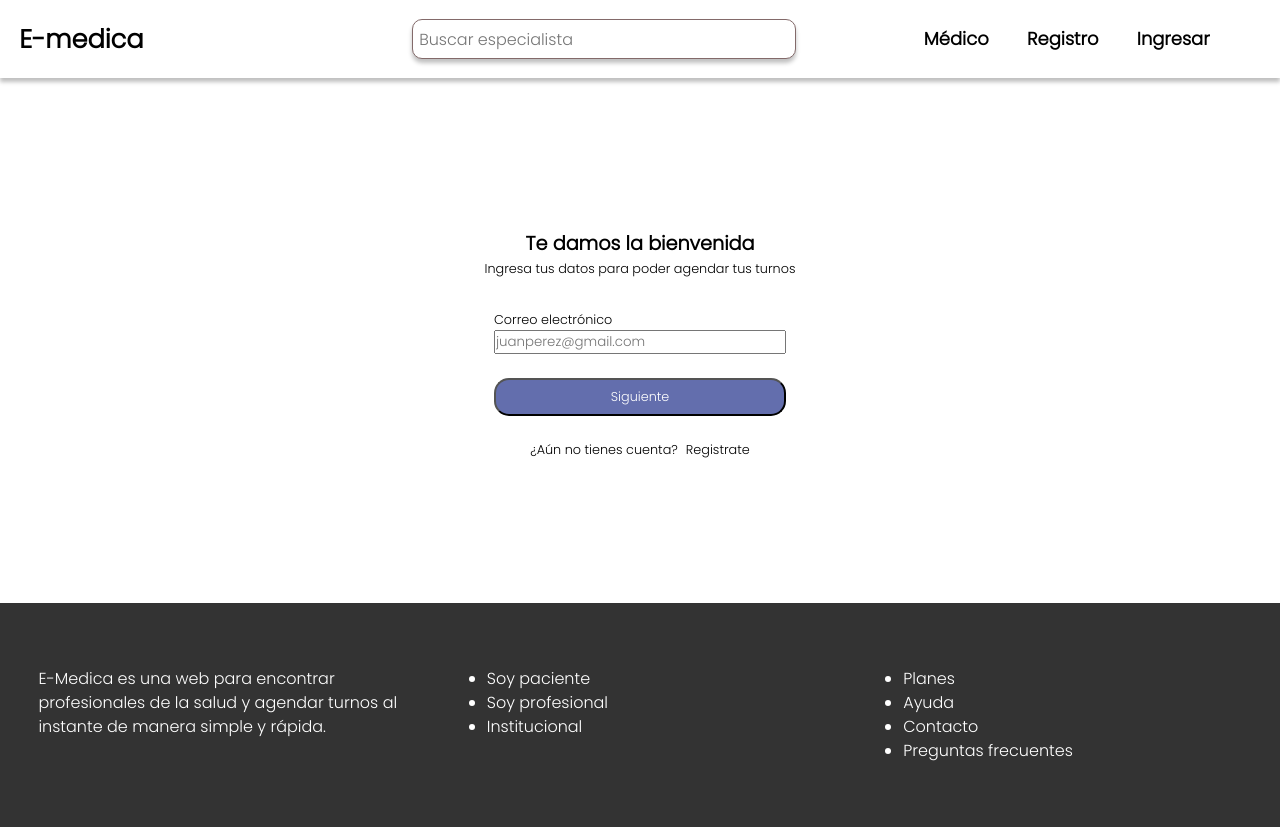
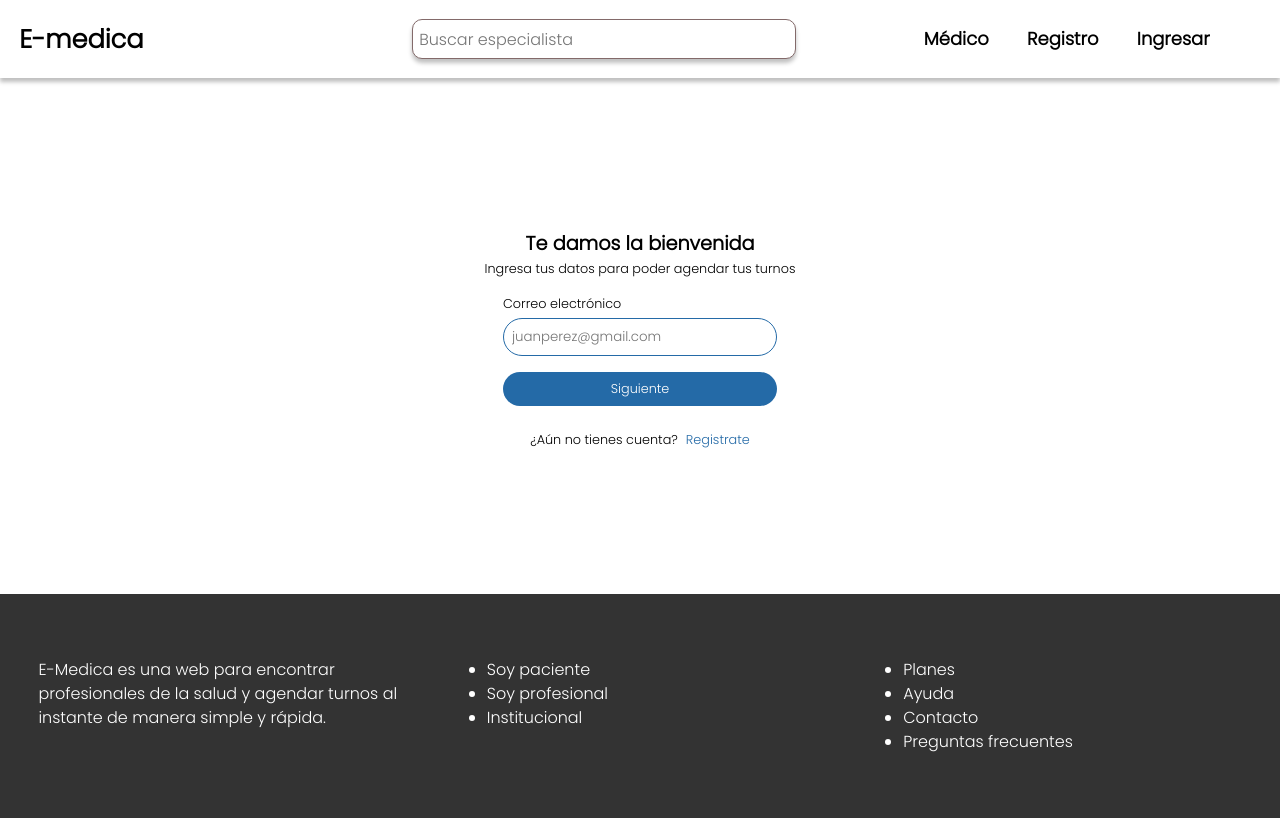
Before and after one commit to No-Country/NC-C11-31-E-Medica, a Next.js app in the folder client/: page /login in a window 1280 px wide. Built offline with nearby package versions, Linux system fonts and the light colour scheme.

Commit message:
fix[frontend]: fixing login page errors

```diff
--- a/client/src/app/login/components/form-login/Form-input-login.jsx
+++ b/client/src/app/login/components/form-login/Form-input-login.jsx
@@ -1,6 +1,6 @@
 import React from 'react'
 
-const FormInputLogin = ({inputValue}) => {
+const FormInputLogin = ({inputValue, ...props}) => {
   return (
     <div className='login-form-cont'>
         <label className='login-form-label'>{inputValue.label}</label>
@@ -9,7 +9,7 @@ const FormInputLogin = ({inputValue}) => {
             type={inputValue.type}
             placeholder={inputValue.placeholder}
             className={`${inputValue.className}`}
-
+            {...inputValue.Form}
         />
     </div>
   )
--- a/client/src/app/login/components/form-login/Form-submit-login.jsx
+++ b/client/src/app/login/components/form-login/Form-submit-login.jsx
@@ -4,72 +4,87 @@ import FormInputLogin from './Form-input-login';
 
 const FormSubmitLogin = () => {
 
-  const[inputClassName, setInputClassName] = useState(true)
-
-  const handlerChangeClassName = ()=> {
-    setInputClassName(!inputClassName)
-  }
+  const[firstStep, setFirstStep] = useState(true)
+  const[data, setData] = useState('')
+  console.log('estado', data)
 
   const{
     register,
     formState: { errors },
     handleSubmit
   } = useForm();
+  console.log('errors:', errors)
 
   const onSubmit = (data) =>{
-    console.log(data)
+    setData(data)
+    console.log('data',data)
+  }
+
+  const handlerChangeFistStep = ()=> {
+    data.email &&
+    setFirstStep(!firstStep)
   }
 
   return (
+    <div className='login-form-submit-cont'>
+      <form onSubmit={handleSubmit(onSubmit)}>
+        {
+          firstStep ?
           <div>
-        <form onSubmit={handleSubmit(onSubmit)}>
-        <div className={`${inputClassName ? 'login-form-email-cont-true' : 'login-form-email-cont-false'}`}>
             <FormInputLogin
             inputValue={{
               label: 'Correo electrónico',
               name: 'email',
               type: 'email',
-            placeholder: 'juanperez@gmail.com'
-          }}
-          { ...register('email', {
-            required: {
+              placeholder: 'juanperez@gmail.com',
+              Form:{
+                ...register('email',{
+                  required:{
                     value: true,
                     message: 'Ingrese un email para continuar'
                   }
                 })
-          }/>
+              }
+            }}
+            />
             {errors.email?.type === 'required' && (
             <span className='login-form-errors'>
             {errors.email?.message}
             </span>
           )}
-          <button className='login-form-button-next' onClick={handlerChangeClassName}>Siguiente</button>
+          <div className='login-form-button-cont'>
+            <button className='login-form-button-next' disabled={errors.email?.type} onClick={handlerChangeFistStep}>Siguiente</button>
           </div>
-
-        <div className={`${inputClassName ? 'login-form-password-cont-false' : 'login-form-password-cont-true'}`}>
+          </div>
+          :
+          <div>
             <FormInputLogin
             inputValue={{
               label: 'Contraseña',
               name: 'password',
               type: 'password',
-          }}
-          { ...register(
-            'password', {
-              required: {
+              Form:{
+                ...register('password',{
+                  required:{
                     value: true,
-                message: 'Ingrese una contraseña para ingresar'
+                    message: 'Ingrese su clave para ingresar'
                   }
                 })
-          }/>
+              }
+            }}
+            />
             {errors.password?.type === 'required' && (
             <span className='login-form-errors'>
             {errors.password?.message}
             </span>
           )}
-          <button className='login-form-button-back' onClick={handlerChangeClassName}>Volver</button>
+          <div className='login-form-button-cont'>
+            <button className='login-form-button-back' onClick={handlerChangeFistStep}>Volver</button>
             <button type='submit' className='login-form-button-submit'>Ingresar</button>
-          <a>¿Olvidaste tu clave?</a>
+            <a className='login-form-forget-password'>¿Olvidaste tu contraseña?</a>
           </div>
+          </div>
+        }
       </form>
     </div>
   )
--- a/client/src/app/login/components/form-login/_form-login.scss
+++ b/client/src/app/login/components/form-login/_form-login.scss
@@ -6,10 +6,14 @@
     &-cont{
         display: flex;
         flex-direction: column;
-        margin: 1rem;
         width: 100%;
+        margin-top: 1rem;
         input{
             width: 100%;
+            border-radius: 1.875rem;
+            border: 0.0625rem solid #246AA7;
+            padding-left: 0.5rem;
+            padding: clamp(0.5rem, 0.5vw, 1rem);;
         }
     }
     h2{
@@ -19,7 +23,8 @@
         font-size: clamp(0.6rem, 1vw, 3rem);
     }
     &-label{
-        font-size: clamp(0.6rem, 1vw, 3rem);
+        font-size: clamp(0.7rem, 1vw, 3rem);
+        padding-bottom: 0.3rem;
     }
     &-email-cont{
         &-false{
@@ -51,12 +56,23 @@
         cursor: pointer;
         font-size: clamp(0.6rem, 1.5vw, 2rem);
         padding: clamp(0.5rem, 0.5vw, 1rem);
-        background-color: #0012799c;
+        background-color: #246AA7;
         color: #fff;
         transition: 0.5s ease-in-out;
-        border-radius: 15px;
+        border-radius: 1.875rem;
         width: 100%;
-        margin:0.5rem;
+        margin-bottom: 1.5rem;
+        border: none;
+    }
+    &-button-cont{
+        display: flex;
+        flex-direction: column;
+        align-items: center;
+        margin-top: 1rem;
+        a{
+            font-size: clamp(0.6rem, 1vw, 3rem);
+            color:#246AA7;
+        }
     }
     &-errors{
         color:red;
@@ -74,6 +90,7 @@
         margin-left: 0.5rem;
         cursor: pointer;
         font-size: clamp(0.6rem, 1vw, 3rem);
+        color:#246AA7;
     }
 }
 
@@ -90,5 +107,12 @@
             font-size: clamp(0.6rem, 1vw, 2rem);
         }
       }
+    }
 
+@media (min-width: 1440px){
+    .login-form-submit-cont{
+        width: 100%;
+        padding-left: 35rem;
+        padding-right: 35rem;
     }
+}
```
Lines whose indentation alone changed are shown as unchanged.
